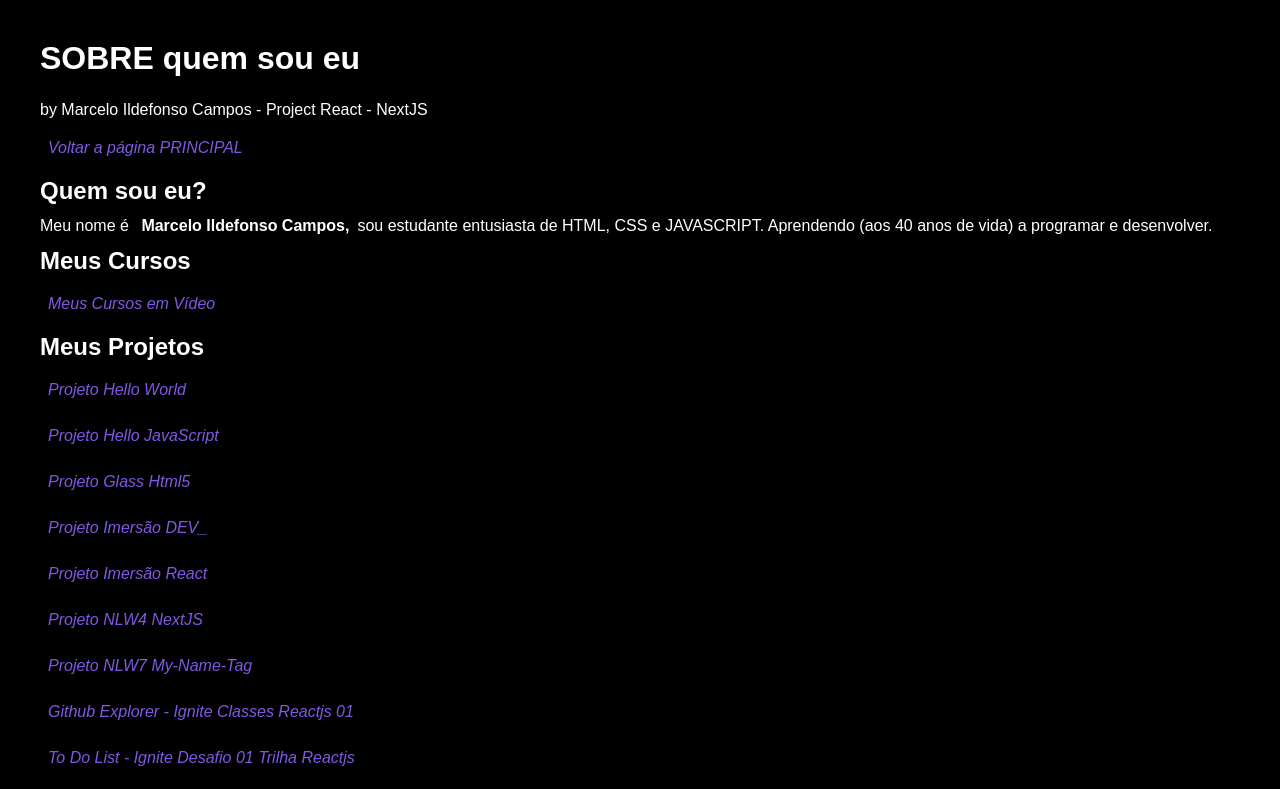
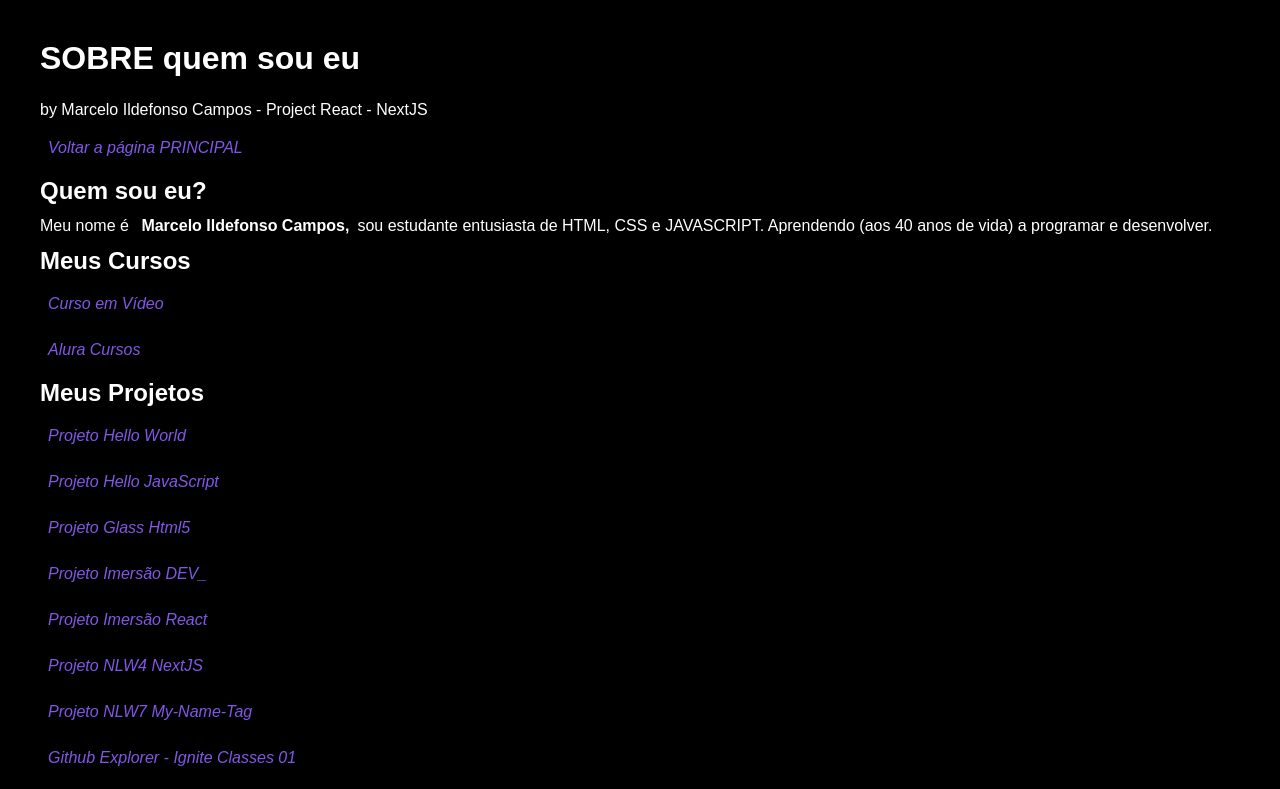
Before and after one commit to marceloicampos/desafio-react-nextjs, a Next.js app: page /about in a window 1280 px wide. Shown: the top 789 px of the page. Built offline with nearby package versions, Linux system fonts and the light colour scheme.

Commit message:
Update about.js

```diff
--- a/pages/about.js
+++ b/pages/about.js
@@ -13,7 +13,8 @@ function About() {
             <h2>Quem sou eu?</h2>
             <p>Meu nome é <strong>Marcelo Ildefonso Campos,</strong>sou estudante entusiasta de HTML, CSS e JAVASCRIPT. Aprendendo (aos 40 anos de vida) a programar e desenvolver.</p>
             <h2>Meus Cursos</h2>
-            <p><a href="https://www.cursoemvideo.com/blog/hall-da-fama/marcelo-campos/" target="_blank">Meus Cursos em Vídeo</a></p>
+            <p><a href="https://www.cursoemvideo.com/blog/hall-da-fama/marcelo-campos/" target="_blank">Curso em Vídeo</a></p>
+            <p><a href="https://cursos.alura.com.br/user/marceloicampos" target="_blank">Alura Cursos</a></p>
             <h2>Meus Projetos</h2>
             <p><a href="https://marceloicampos.github.io/site-hello-world/" target="_blank">Projeto Hello World</a></p>
             <p><a href="https://marceloicampos.github.io/site-hello-javascript/" target="_blank">Projeto Hello JavaScript</a></p>
@@ -22,8 +23,8 @@ function About() {
             <p><a href="https://imersao-react-quiz-html-css-git-main.marceloicampos.vercel.app/" target="_blank">Projeto Imersão React</a></p>
             <p><a href="https://miy-nlw-04-nextjs-git-main-marceloicampos.vercel.app/" target="_blank">Projeto NLW4 NextJS</a></p>
             <p><a href="https://marceloicampos.github.io/nlw07-mynametag-html-css-js/" target="_blank">Projeto NLW7 My-Name-Tag</a></p>
-            <p><a href="https://ignite-classes-reactjs-01-github-explorer.vercel.app/" target="_blank">Github Explorer - Ignite Classes Reactjs 01</a></p>
-            <p><a href="https://ignite-desafio01-trilha-reactjs.vercel.app/" target="_blank">To Do List - Ignite Desafio 01 Trilha Reactjs</a></p>
+            <p><a href="https://ignite-classes-reactjs-01-github-explorer.vercel.app/" target="_blank">Github Explorer - Ignite Classes 01</a></p>
+            <p><a href="https://ignite-desafio01-trilha-reactjs.vercel.app/" target="_blank">To Do List - Ignite Desafio 01</a></p>
             <h2>Como falar comigo?</h2>
             <p>Meu e-Mail marceloicampos@outlook.com - <a href="mailto:marceloicampos@outlook.com"> mande um e-Mail pra mim</a> (garanto que respondo).</p>
             <p><a href="https://www.linkedin.com/in/marceloicampos" target="_blank"> /marceloicampos - LinkedIn</a> - Meu LinkedIn</p>
```
